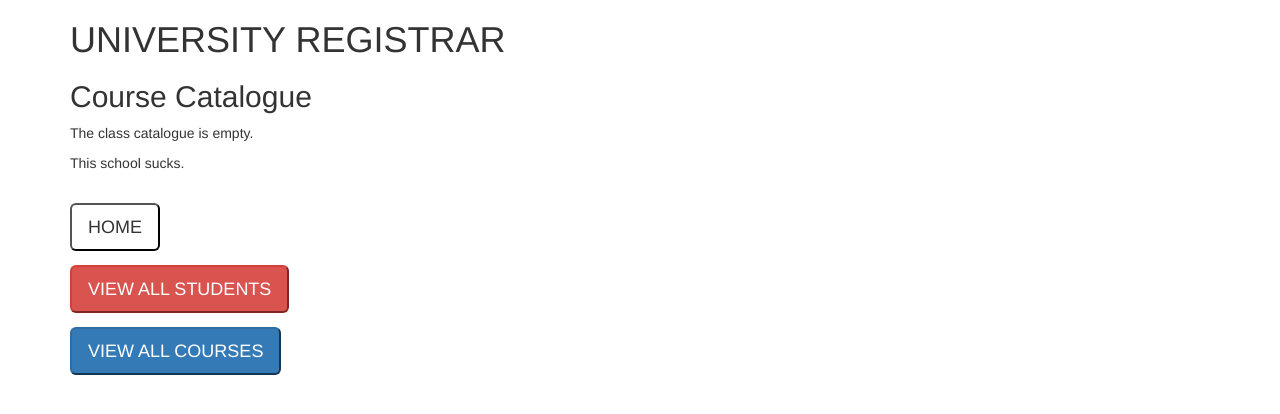
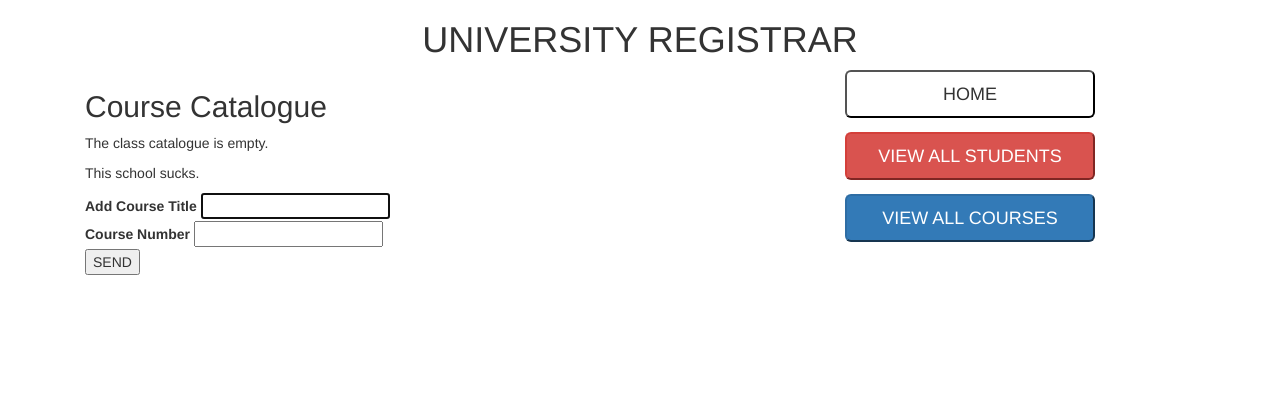
Before and after one commit to ludichrislyts/univ, a PHP site: template views/courses.html.twig in a window 1280 px wide. Shown: the top 414 px of the page. Run offline with PHP 8.4, Linux system fonts and the light colour scheme; the template is opened without the code that fills it, so the values that code supplies are empty; some libraries are stand-ins or nearby versions.

Commit message:
add html beauty.

```diff
--- a/src/Student.php
+++ b/src/Student.php
@@ -22,9 +22,9 @@ class Student
         return $this->name;
     }
 
-    function setEnrollDate($new_enroll_date)
+    function setEnrollDate($date)
     {
-        $this->enroll_date = (string) $new_enroll_date;
+        $this->enroll_date = (string) $date;
     }
 
     function getEnrollDate()
--- a/views/courses.html.twig
+++ b/views/courses.html.twig
@@ -9,7 +9,9 @@
     <body>
         <div class="container">
 
-            <h1>UNIVERSITY REGISTRAR</h1>
+            <h1><center>UNIVERSITY REGISTRAR</center></h1>
+
+            <div class="col-xs-8">
                 <h2>Course Catalogue</h2>
                 {% if courses is not empty %}
                     <ul>
@@ -22,23 +24,29 @@
                     <p>The class catalogue is empty.</p>
                     <p>This school sucks.</p>
                 {% endif %}
+
+                <form action="/course_added" method="post">
+                    <label for="name">Add Course Title</label>
+                    <input id="name" name="name" type="text" required autofocus>
                     <br>
+                    <label for="number">Course Number</label>
+                    <input id="number" name="number" type="text" required>
+                    <br>
+                    <button type="submit" class="btn-md">SEND</button>
+                </form>
+            </div>
 
-
-
-
-
-
-
+            <div class="col-xs-4">
                 <form action="/" method="get">
-                <button type="submit" class="btn-lg" style="background-color: white">HOME</button>
+                    <button type="submit" class="btn-lg" style="background-color:white; width:250px">HOME</button>
                 </form>
                 <form action="/students" method="get">
-                <button type="submit" class="btn-lg btn-danger">VIEW ALL STUDENTS</button>
+                    <button type="submit" class="btn-lg btn-danger" style="width:250px">VIEW ALL STUDENTS</button>
                 </form>
                 <form action="/courses" method="get">
-                <button type="submit" class="btn-lg btn-primary">VIEW ALL COURSES</button>
+                    <button type="submit" class="btn-lg btn-primary" style="width:250px">VIEW ALL COURSES</button>
                 </form>
+            </div>
 
         </div>
     </body>
```
Also changed, not shown: app/app.php (+8 -0 lines), views/index.html.twig (+8 -8 lines), views/students.html.twig (+16 -9 lines). Lines whose indentation alone changed are shown as unchanged.
